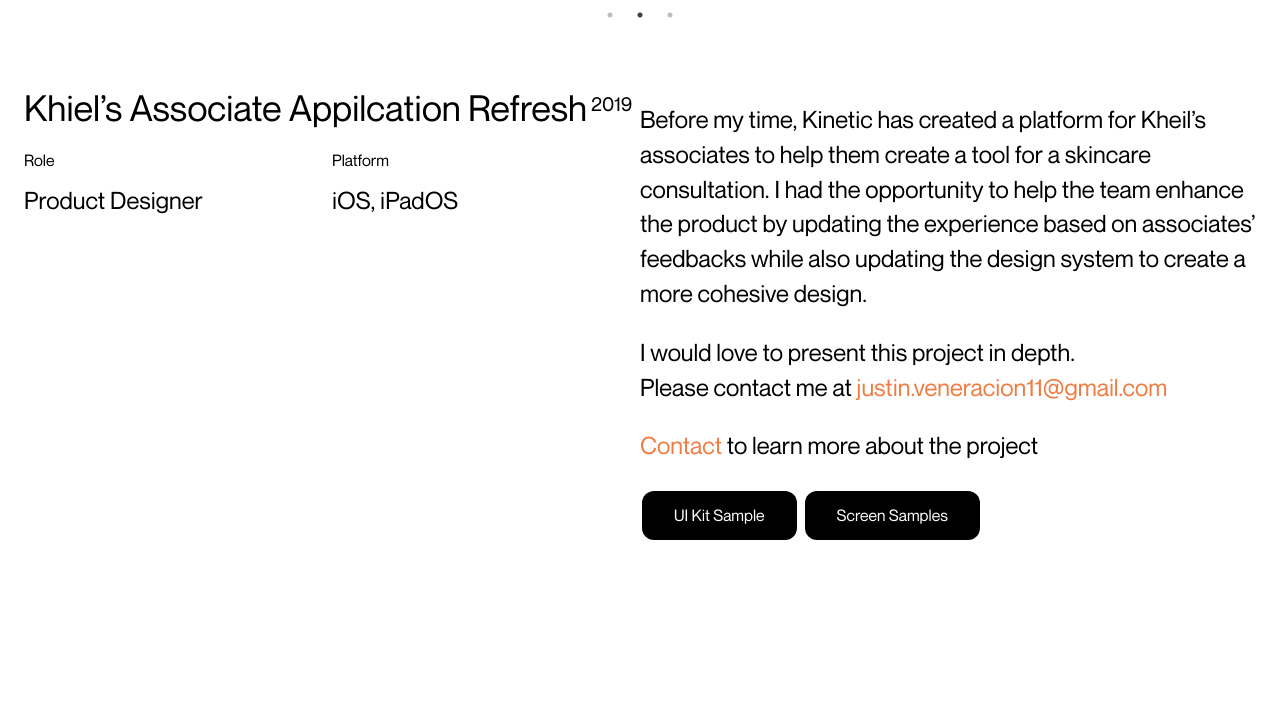
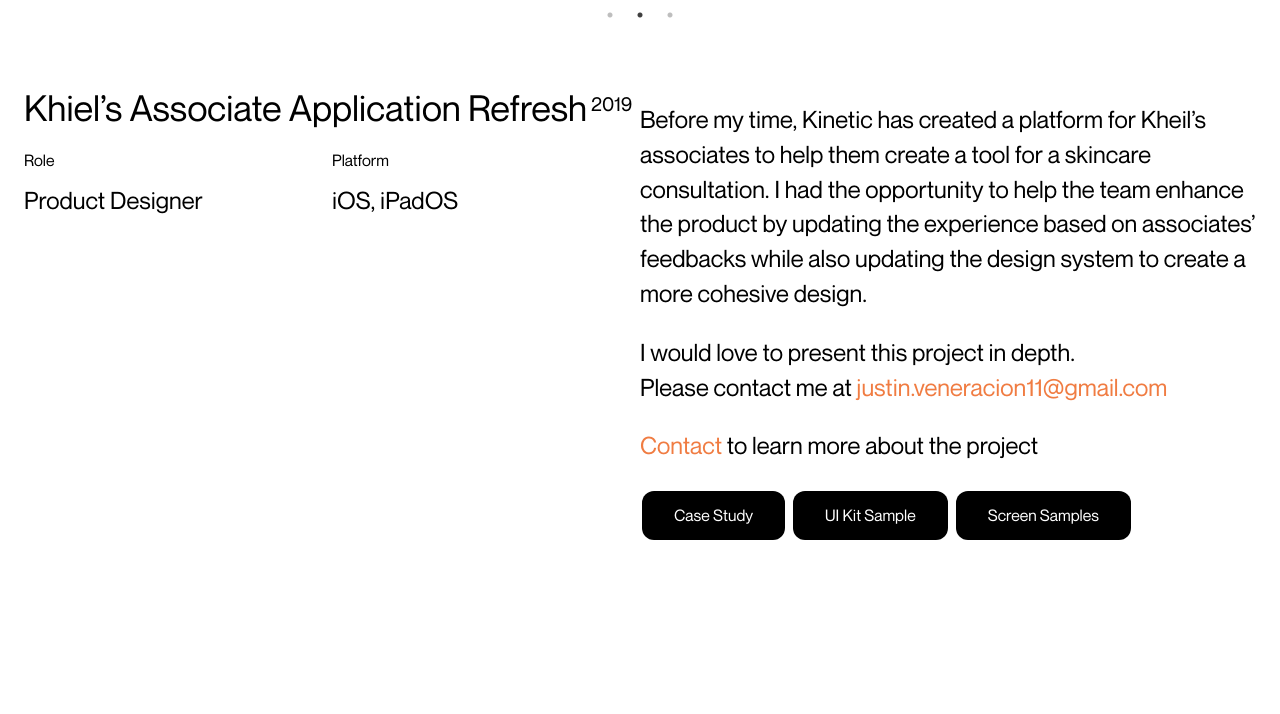
Before and after one commit to venerism/justinandre2021, a website: page index.html in a window 1280 px wide. Shown: the part 3170-3884 px from the top of the page. Drawn offline with nearby package versions, Linux system fonts and the light colour scheme; grey boxes are pictures that could not be loaded; files whose address does not match are found by name.

Commit message:
adds case study links

```diff
--- a/index.html
+++ b/index.html
@@ -122,7 +122,7 @@
 
 <div class="details">
     <article class="left">
-      <h2>Khiel’s Associate Appilcation Refresh<sup> 2019</sup></h2>
+      <h2>Khiel’s Associate Application Refresh<sup> 2019</sup></h2>
       <div class="meta">
         <aside class="role">
       <h4 id="details">Role</h4>
@@ -144,6 +144,10 @@
               </h3>
 
 <h3> <span> <a class="textlink" href="mailto:justin.veneracion11@gmail.com">Contact </a></span> to learn more about the project</h3>
+
+<a href="https://www.notion.so/jveneracion/Khiel-s-Associate-Application-Refresh-456a98da58cd46658842aed342b1bf65" target="_blank">
+  <button type="button" class="figma">Case Study</button>
+</a>
 
 <a href="https://www.figma.com/file/nDQyM3DjsUe2Fo9a03LzU1/%F0%9F%92%84Kheil-s-UI-Kit-Sample?node-id=1%3A5" target="_blank">
   <button type="button" class="figma"> UI Kit Sample</button>
@@ -197,6 +201,10 @@
         <h3>
                 I would love to present this project in depth. <br>Please contact me at <span> <a class="textlink" href="mailto:justin.veneracion11@gmail.com">justin.veneracion11@gmail.com </a></span>
               </h3>
+
+              <a href="https://www.notion.so/jveneracion/FINLIT-101-Building-the-foundations-for-an-eLearning-Platform-5dbd262cd3ca4382b2a034117f23a2ec" target="_blank">
+                <button type="button" class="figma">Case Study</button>
+              </a>
 
         <a href="https://www.figma.com/proto/d9LJXugaC06Y1Viy3dZdro/%F0%9F%A4%91-FINLIT-Proof-of-Concept?node-id=42%3A3249&viewport=1237%2C613%2C0.07278810441493988&scaling=scale-down" target="_blank">
           <button type="button" class="figma"> Proof of Concept</button>
```
